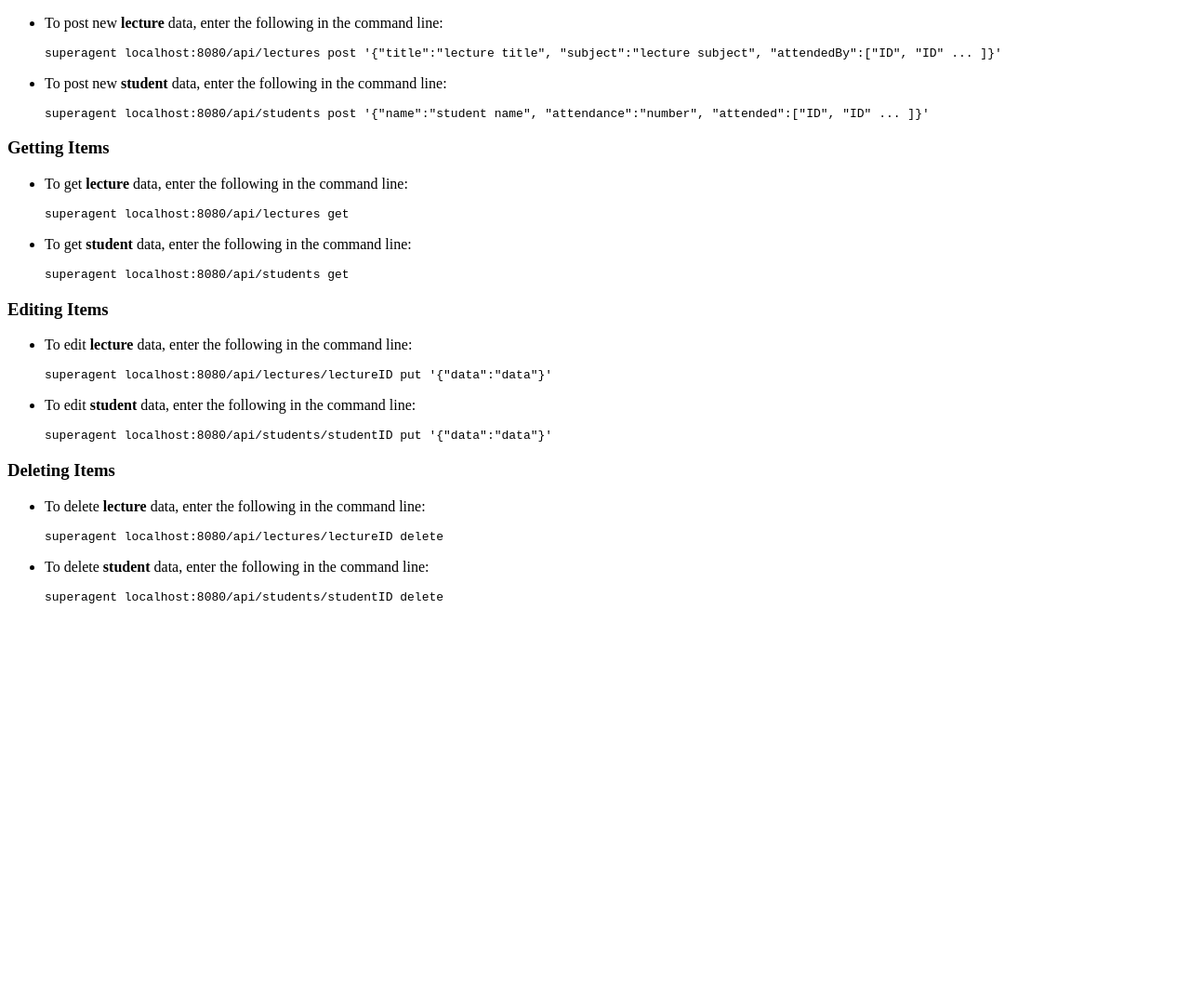
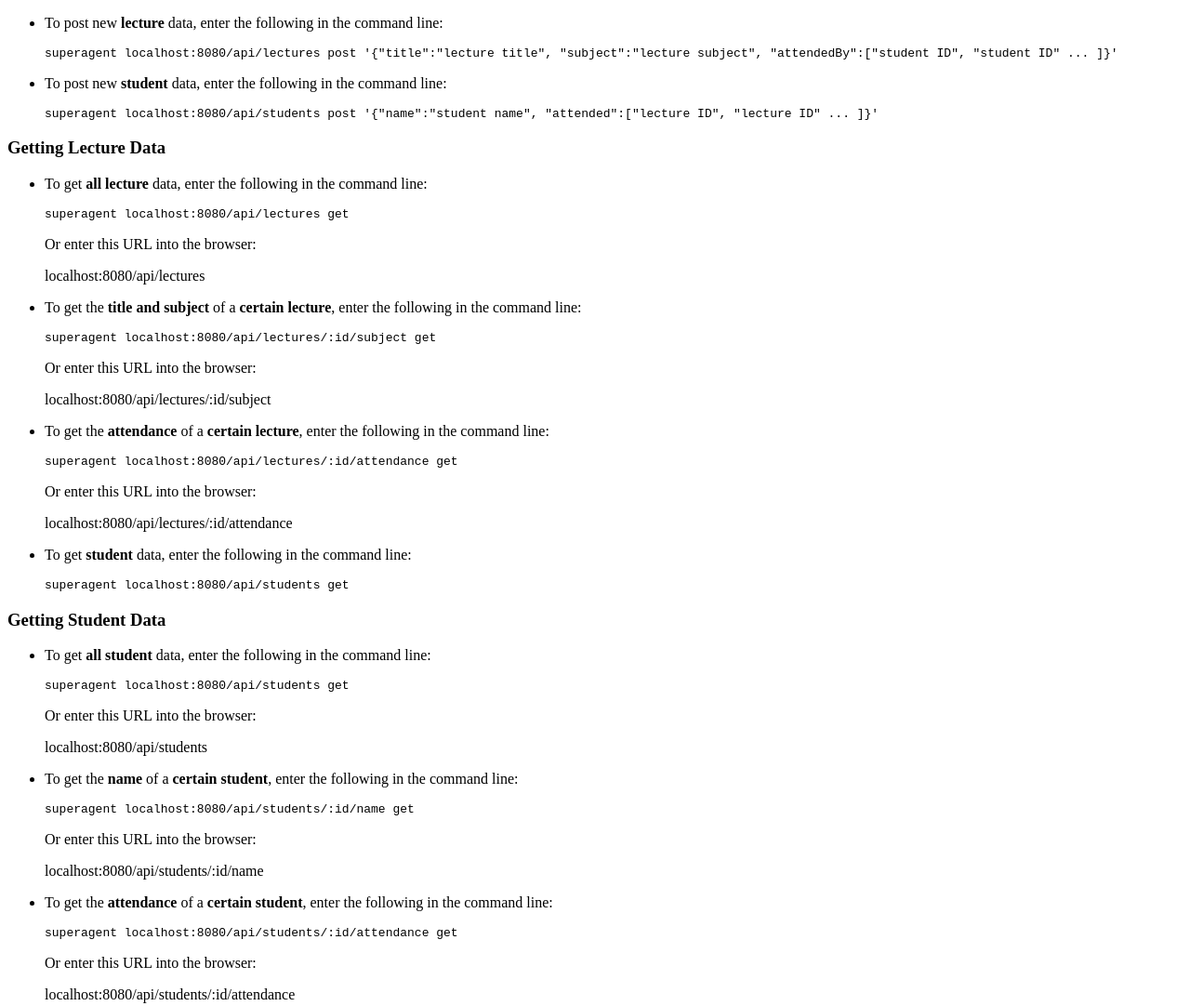
Before and after one commit to mollyfish/api-demo, a website: page public/index.html in a window 1280 px wide. Shown: the part 105-1187 px from the top of the page at 93% size. Before the commit the page ends 800 px from the top, so only its background shows below. Drawn offline with Linux system fonts and the light colour scheme.

Commit message:
Update info in index.html page

```diff
--- a/public/index.html
+++ b/public/index.html
@@ -14,34 +14,82 @@
         <h1>An API demo</h1>
         <h3>Posting Items</h3>
         <ul>
-
-
-
-        <li><p>To post new <strong>lecture</strong> data, enter the following in the command line:</p>
-        <p><pre>superagent localhost:8080/api/lectures post '{"title":"lecture title", "subject":"lecture subject", "attendedBy":["ID", "ID" ... ]}'</pre></p></li>
-        <li><p>To post new <strong>student</strong> data, enter the following in the command line:</p>
-        <p><pre>superagent localhost:8080/api/students post '{"name":"student name", "attendance":"number", "attended":["ID", "ID" ... ]}'</pre></p></li>
+            <li>
+                <p>To post new <strong>lecture</strong> data, enter the following in the command line:</p>
+                <p><pre>superagent localhost:8080/api/lectures post '{"title":"lecture title", "subject":"lecture subject", "attendedBy":["student ID", "student ID" ... ]}'</pre></p>
+            </li>
+            <li>
+                <p>To post new <strong>student</strong> data, enter the following in the command line:</p>
+                <p><pre>superagent localhost:8080/api/students post '{"name":"student name", "attended":["lecture ID", "lecture ID" ... ]}'</pre></p>
+            </li>
         </ul>
-        <h3>Getting Items</h3>
+        <h3>Getting Lecture Data</h3>
         <ul>
-        <li><p>To get <strong>lecture</strong> data, enter the following in the command line:</p>
-        <p><pre>superagent localhost:8080/api/lectures get</pre></p></li>
-        <li><p>To get <strong>student</strong> data, enter the following in the command line:</p>
-        <p><pre>superagent localhost:8080/api/students get</pre></p></li>
+            <li>
+                <p>To get <strong>all lecture</strong> data, enter the following in the command line:</p>
+                <p><pre>superagent localhost:8080/api/lectures get</pre></p>
+                <p>Or enter this URL into the browser:</p>
+                <p>localhost:8080/api/lectures</p>
+            </li>
+            <li>
+                <p>To get the <strong>title and subject</strong> of a <strong>certain lecture</strong>, enter the following in the command line:</p>
+                <p><pre>superagent localhost:8080/api/lectures/:id/subject get</pre></p>
+                <p>Or enter this URL into the browser:</p>
+                <p>localhost:8080/api/lectures/:id/subject</p>
+            </li>
+            <li>
+                <p>To get the <strong>attendance</strong> of a <strong>certain lecture</strong>, enter the following in the command line:</p>
+                <p><pre>superagent localhost:8080/api/lectures/:id/attendance get</pre></p>
+                <p>Or enter this URL into the browser:</p>
+                <p>localhost:8080/api/lectures/:id/attendance</p>
+            </li>
+            <li>
+                <p>To get <strong>student</strong> data, enter the following in the command line:</p>
+                <p><pre>superagent localhost:8080/api/students get</pre></p>
+            </li>
+        </ul>
+        <h3>Getting Student Data</h3>
+        <ul>
+            <li>
+                <p>To get <strong>all student</strong> data, enter the following in the command line:</p>
+                <p><pre>superagent localhost:8080/api/students get</pre></p>
+                <p>Or enter this URL into the browser:</p>
+                <p>localhost:8080/api/students</p>
+            </li>
+            <li>
+                <p>To get the <strong>name</strong> of a <strong>certain student</strong>, enter the following in the command line:</p>
+                <p><pre>superagent localhost:8080/api/students/:id/name get</pre></p>
+                <p>Or enter this URL into the browser:</p>
+                <p>localhost:8080/api/students/:id/name</p>
+            </li>
+            <li>
+                <p>To get the <strong>attendance</strong> of a <strong>certain student</strong>, enter the following in the command line:</p>
+                <p><pre>superagent localhost:8080/api/students/:id/attendance get</pre></p>
+                <p>Or enter this URL into the browser:</p>
+                <p>localhost:8080/api/students/:id/attendance</p>
+            </li>
         </ul>
         <h3>Editing Items</h3>
         <ul>
-        <li><p>To edit <strong>lecture</strong> data, enter the following in the command line:</p>
-        <p><pre>superagent localhost:8080/api/lectures/lectureID put '{"data":"data"}'</pre></p></li>
-        <li><p>To edit <strong>student</strong> data, enter the following in the command line:</p>
-        <p><pre>superagent localhost:8080/api/students/studentID put '{"data":"data"}'</pre></p></li>
+            <li>
+                <p>To edit <strong>lecture</strong> data, enter the following in the command line:</p>
+                <p><pre>superagent localhost:8080/api/lectures/lectureID put '{"data":"data"}'</pre></p>
+            </li>
+            <li>
+                <p>To edit <strong>student</strong> data, enter the following in the command line:</p>
+                <p><pre>superagent localhost:8080/api/students/studentID put '{"data":"data"}'</pre></p>
+            </li>
         </ul>
         <h3>Deleting Items</h3>
         <ul>
-        <li><p>To delete <strong>lecture</strong> data, enter the following in the command line:</p>
-        <p><pre>superagent localhost:8080/api/lectures/lectureID delete</pre></p></li>
-        <li><p>To delete <strong>student</strong> data, enter the following in the command line:</p>
-        <p><pre>superagent localhost:8080/api/students/studentID delete</pre></p></li>
+            <li>
+                <p>To delete <strong>lecture</strong> data, enter the following in the command line:</p>
+                <p><pre>superagent localhost:8080/api/lectures/lectureID delete</pre></p>
+            </li>
+            <li>
+                <p>To delete <strong>student</strong> data, enter the following in the command line:</p>
+                <p><pre>superagent localhost:8080/api/students/studentID delete</pre></p>
+            </li>
         </ul>
 
 
```
